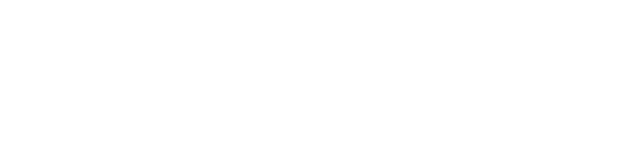
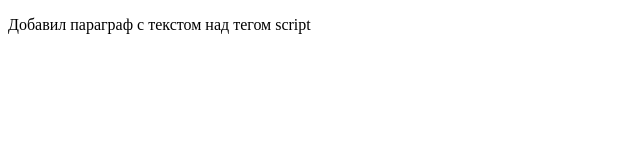
Before and after one commit to Agas0007/Study_JS, a plain HTML site: page index.html in a window 1280 px wide. Shown: the whole page, without its empty margins (0-640 px from the left). Drawn offline with Linux system fonts and the light colour scheme.

Commit message:
Добавил параграф с текстом над тегом script

```diff
--- a/index.html
+++ b/index.html
@@ -7,6 +7,7 @@
     <title>lesson01</title>
 </head>
 <body>
+    <p>Добавил параграф с текстом над тегом script</p>
     <script src="js/script.js"></script>
 </body>
 </html>
```
